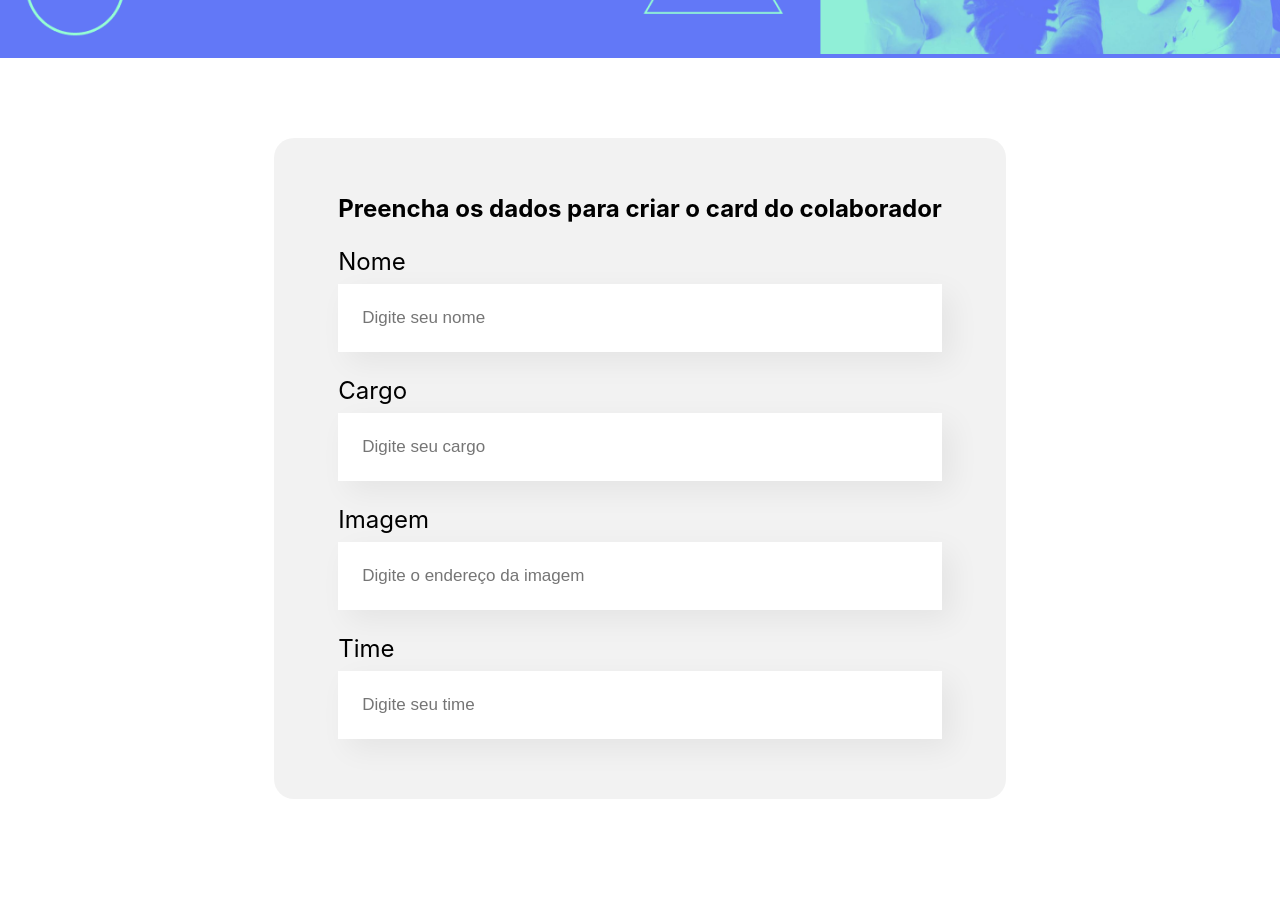
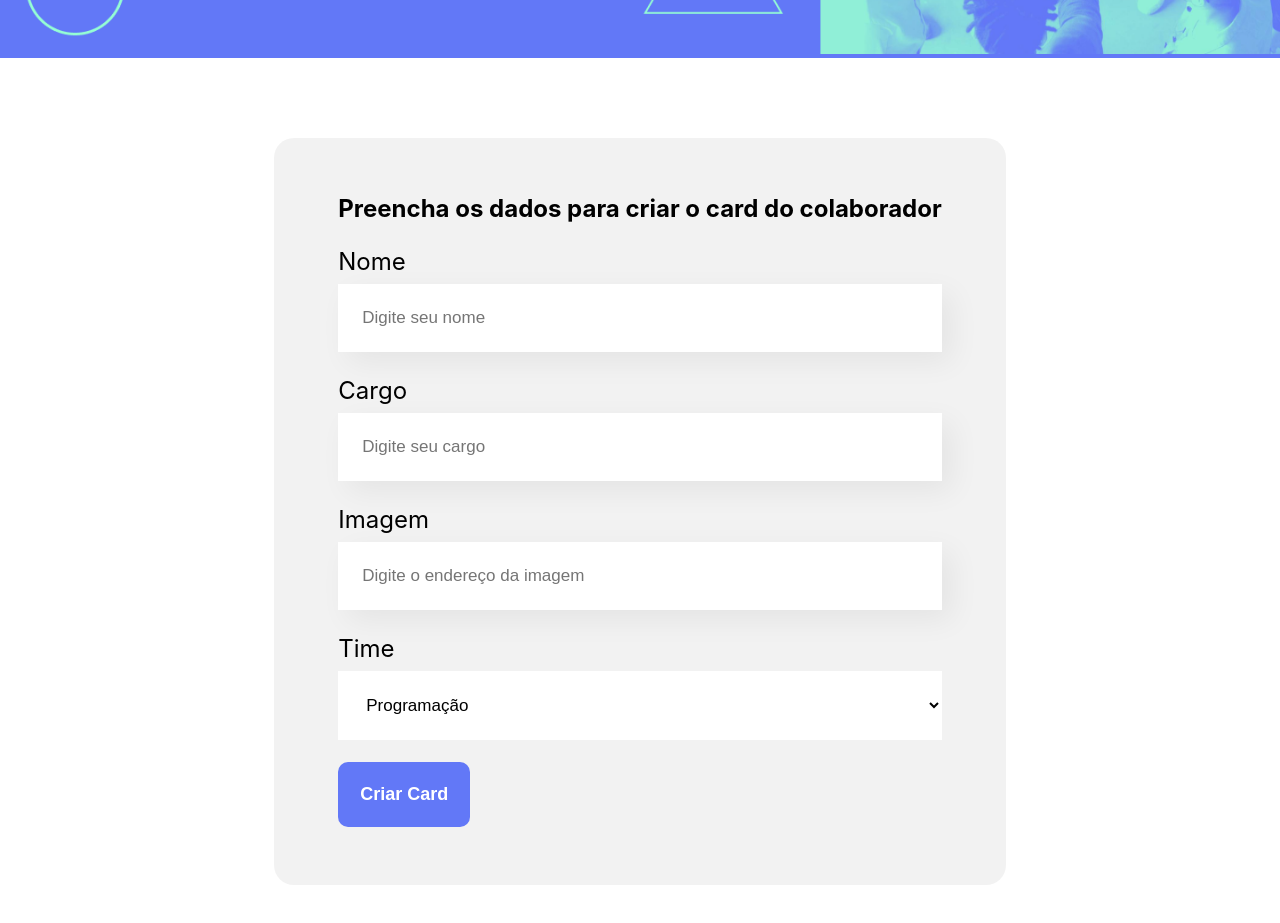
Before and after one commit to RaissaMoreira/organo-reactjs, a React (Create React App) app: page / in a window 1280 px wide. Shown: the part 440-1363 px from the top of the page. Before the commit the page ends 1319 px from the top, so only its background shows below. Built offline with nearby package versions, Linux system fonts and the light colour scheme.

Commit message:
Drop-Down list + Form submission

```diff
--- /dev/null
+++ b/src/components/Button/Button.css
@@ -0,0 +1,16 @@
+.button {
+  background-color: #6278f7;
+  border-radius: 10px;
+  font-weight: 700;
+  font-size: 18px;
+
+  padding: 22px;
+  color: #fff;
+  border: none;
+  cursor: pointer;
+  margin: 22px 0;
+}
+
+.button:hover {
+  color: #95ffd4;
+}
--- /dev/null
+++ b/src/components/Button/index.js
@@ -0,0 +1,11 @@
+import "./Button.css";
+
+const Button = (props) => {
+  return (
+    <button className="button">
+      {props.children}
+    </button>
+  )
+}
+
+export default Button;
--- /dev/null
+++ b/src/components/DropDownList/DropDownList.css
@@ -0,0 +1,16 @@
+.dropDrown-list label {
+  display: block;
+  margin-bottom: 8px;
+  font-size: 24px;
+}
+
+.dropDrown-list select {
+  background-color: #fff;
+  box-shadow: 10px 10px 30px rgbs(0, 0, 0, 0.06);
+  width: 100%;
+
+  border: none;
+  font-size: 17px;
+  padding: 24px;
+  box-sizing: border-box;
+}
--- /dev/null
+++ b/src/components/DropDownList/index.js
@@ -0,0 +1,17 @@
+import './DropDownList.css';
+
+const DropDownList = (props) => {
+
+  return (
+    <div className='dropDrown-list'>
+      <label>{props.label}</label>
+      <select required={props.obrigatorio}>
+        {props.itens.map(item => {
+          return <option key={item}>{ item }</option>
+        })}
+      </select>
+    </div>
+  )
+}
+
+export default DropDownList;
--- a/src/components/Form/index.js
+++ b/src/components/Form/index.js
@@ -1,15 +1,35 @@
+import Button from "../Button";
+import DropDownList from "../DropDownList";
 import InputField from "../InputField";
 import "./Form.css";
 
 const Form = () => {
+  const times = [
+    "Programação",
+    "Front-End",
+    "Data Science",
+    "Devops",
+    "UX e Design",
+    "Mobile",
+    "Inovação e Gestão"
+  ];
+
+  const saveForm = (event) => {
+    event.preventDefault();
+    console.log('salvo!');
+  }
+
   return (
     <section className="form">
-      <form>
+      <form onSubmit={saveForm}>
         <h2>Preencha os dados para criar o card do colaborador</h2>
-        <InputField label="Nome" placeholder="Digite seu nome" />
-        <InputField label="Cargo" placeholder="Digite seu cargo" />
+        <InputField obrigatorio={true} label="Nome" placeholder="Digite seu nome" />
+        <InputField obrigatorio={true} label="Cargo" placeholder="Digite seu cargo" />
         <InputField label="Imagem" placeholder="Digite o endereço da imagem" />
-        <InputField label="Time" placeholder="Digite seu time" />
+        <DropDownList obrigatorio={true} label="Time" itens={times}/>
+        <Button>
+          Criar Card
+        </Button>
       </form>
     </section>
   );
--- a/src/components/InputField/index.js
+++ b/src/components/InputField/index.js
@@ -1,11 +1,10 @@
 import "./InputField.css";
 
 const InputField = (props) => {
-  console.log(props);
   return (
     <div className="input-field">
       <label>{ props.label }</label>
-      <input placeholder={ props.placeholder } type="text" />
+      <input required={props.obrigatorio} placeholder={ props.placeholder } type="text" />
     </div>
   )
 }
```
